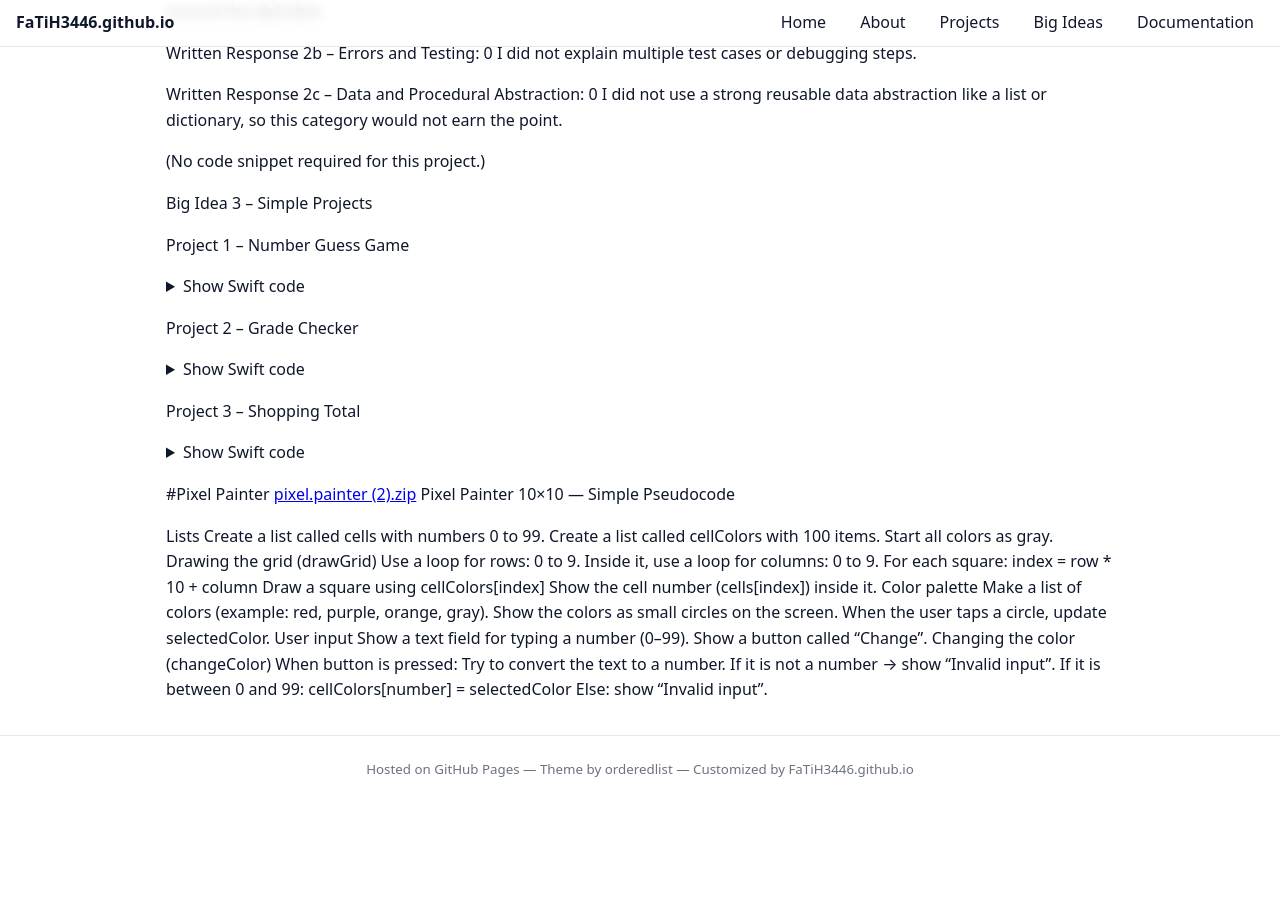
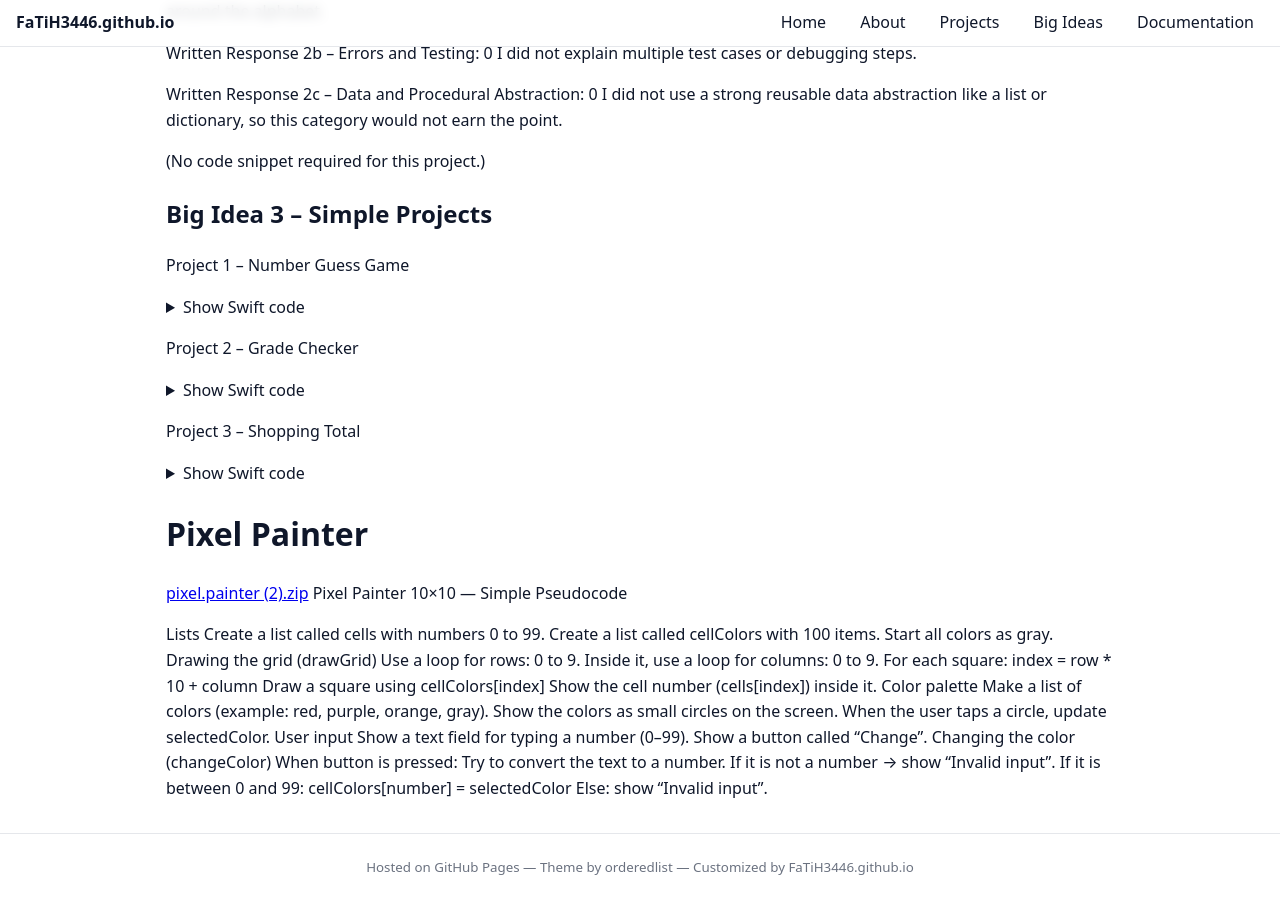
Before and after one commit to FaTiH3446/FaTiH3446.github.io, a Jekyll site: the page built from projects3.md, in a window 1280 px wide and 900 px high, scrolled down 2392 px. Built offline with Jekyll 4.4.1, drawn with Linux system fonts in a browser that asks for light colours; before the commit the page ends 3193 px from its top, so only the background shows below that.

```diff
--- a/projects3.md
+++ b/projects3.md
@@ -88,7 +88,7 @@ Written Response 2c – Data and Procedural Abstraction: 0 I did not use a stron
 
 
 
-Big Idea 3 – Simple Projects
+## Big Idea 3 – Simple Projects
 
 Project 1 – Number Guess Game
 <details> <summary>Show Swift code</summary>
@@ -200,7 +200,7 @@ struct ContentView: View {
 
 
 
-#Pixel Painter
+# Pixel Painter
 [pixel.painter (2).zip](https://github.com/user-attachments/files/24458707/pixel.painter.2.zip)
 Pixel Painter 10×10 — Simple Pseudocode
 
```
